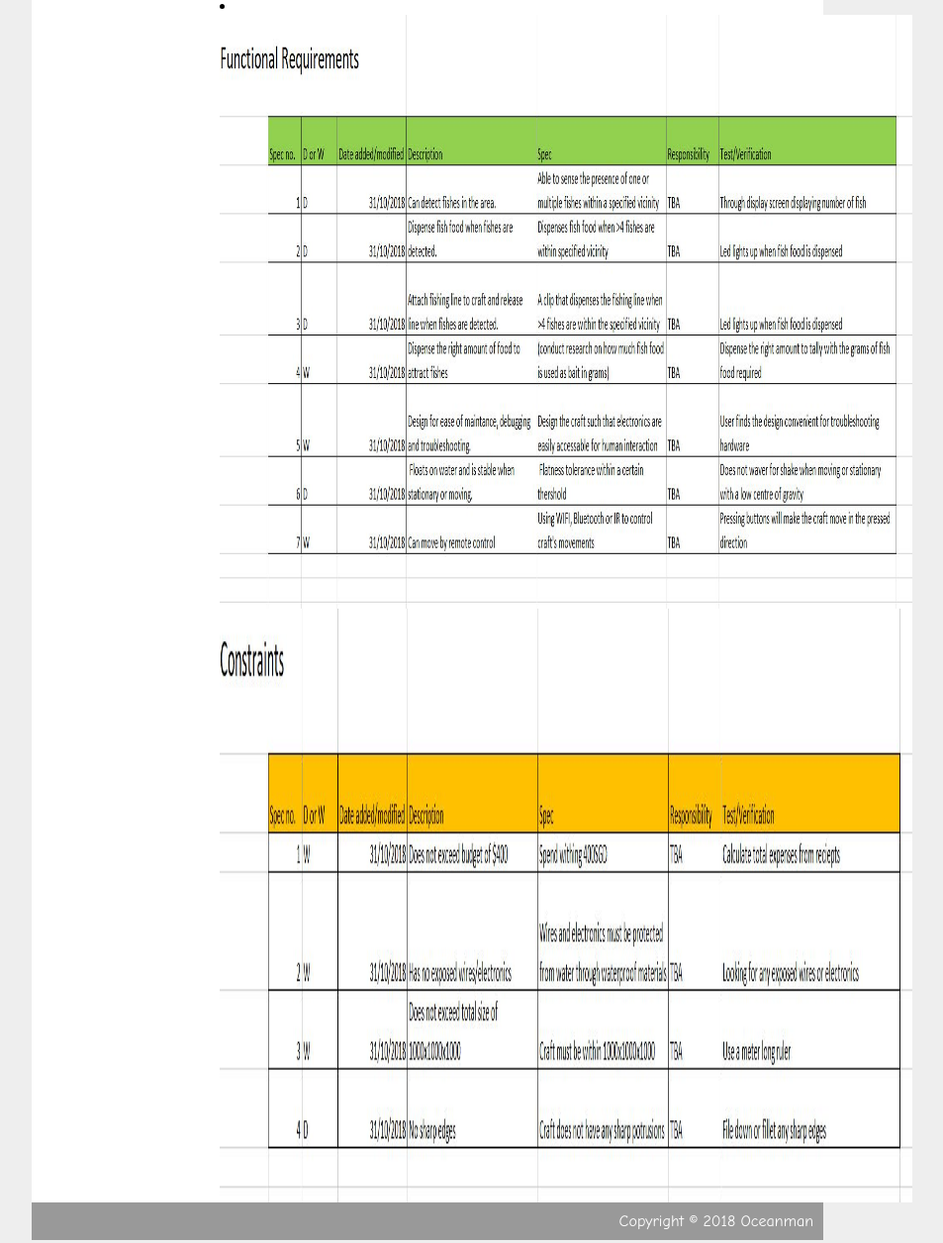
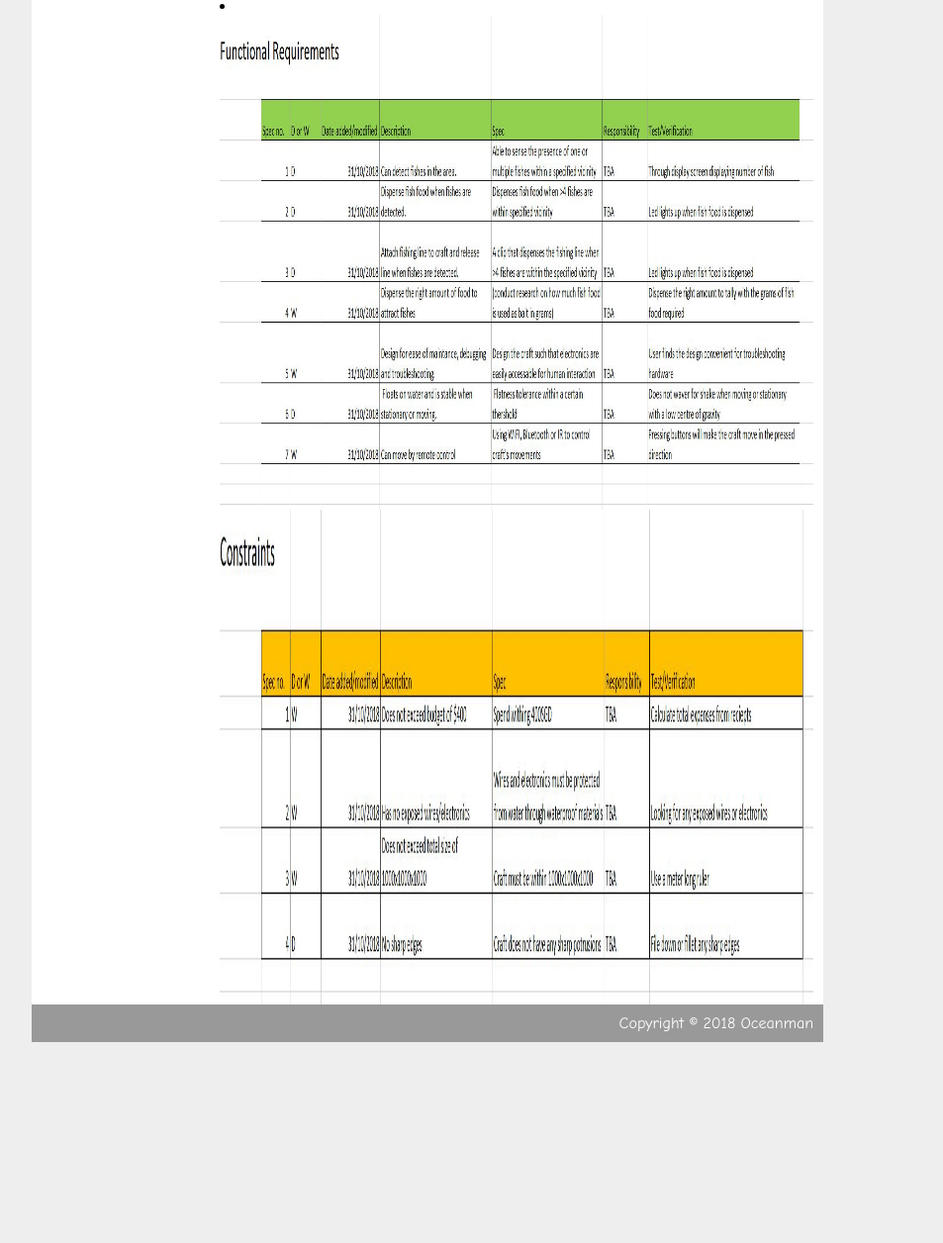
Before and after one commit to Spiritizx/oceanman.github.io, a plain HTML site: page About.html in a window 1280 px wide. Shown: the part 3150-4406 px from the top of the page at 99% size, without its empty margins (208-1161 px from the left). After the commit the page ends 4211 px from the top, so only its background shows below. Drawn offline with Linux system fonts and the light colour scheme.

Commit message:
Update About.html

```diff
--- a/About.html
+++ b/About.html
@@ -43,8 +43,8 @@
 
 <li><a href="specsheet.xlsx"></a></li>
 
-<img src="specsheet1.jpg" width="700" height="600">
-<img src="specsheet2.jpg" width="700" height="600">
+<img src="specsheet1.jpg" width="600" height="500">
+<img src="specsheet2.jpg" width="600" height="500">
 
 
 </div>
```
